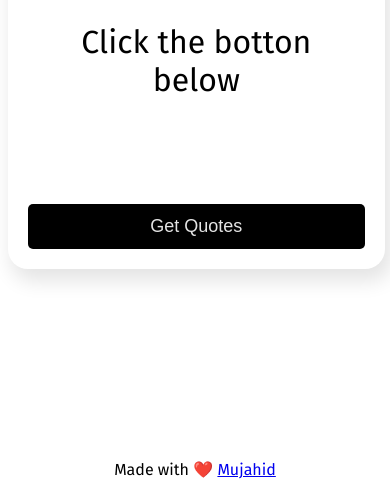
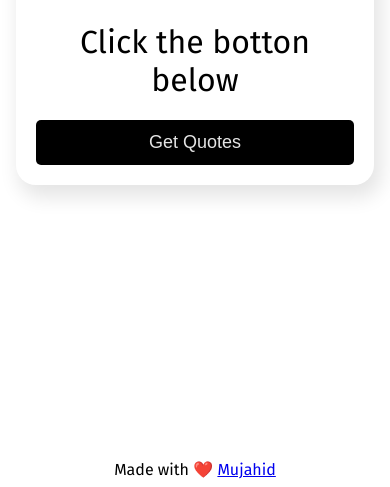
Before and after one commit to mujahidinfo/daily-qoutes, a plain HTML site: page index.html in a window 390 px wide. Shown: the part 392-879 px from the top of the page. Drawn offline with Linux system fonts and the light colour scheme.

Commit message:
fix min height

```diff
--- a/css/style.css
+++ b/css/style.css
@@ -49,6 +49,7 @@ footer {
 }
 @media (max-width: 850px) {
   .quotes {
-    min-width: 90%;
+    min-width: 85%;
+    min-height: 30%;
   }
 }
```
